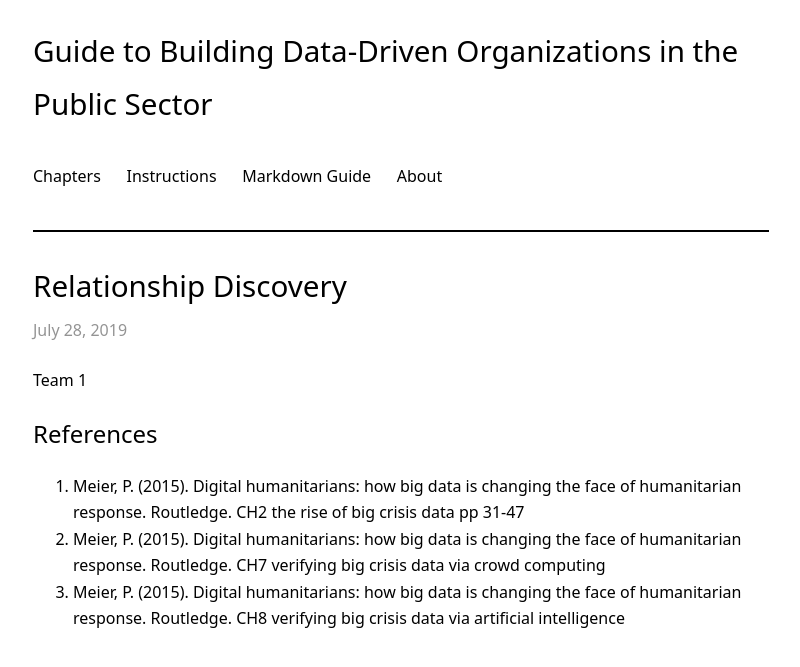
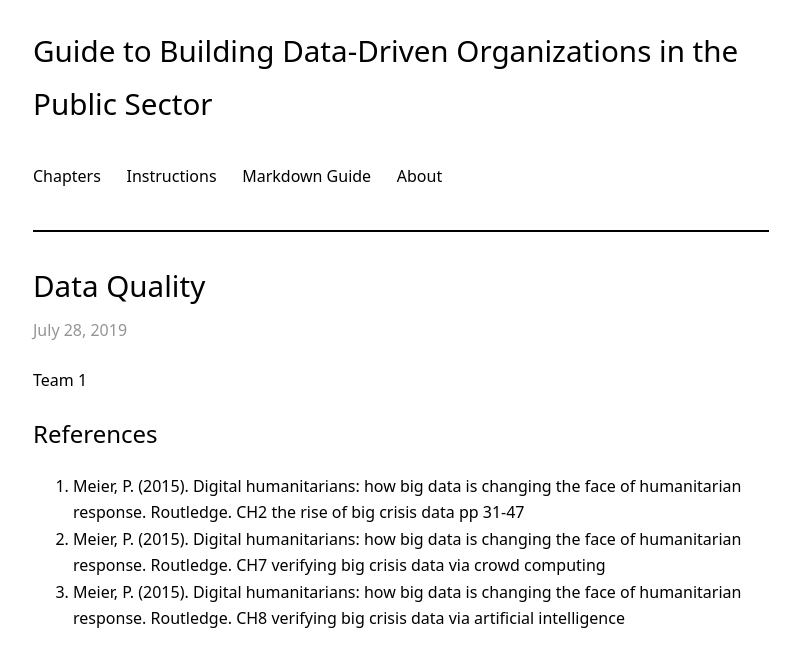
Before and after one commit to RandyWilkinsASU/ddm-textbook-summer-2019, a Jekyll site: the page built from _posts/2019-07-28-ch11-data-quality.md, in a window 1280 px wide. Shown: the top 667 px of the page, without its empty margins (239-1039 px from the left). Built offline with Jekyll 4.4.1, drawn with Linux system fonts in a browser that asks for light colours; our own code applies the rules of GitHub Pages for plain Markdown files.

Commit message:
Update 2019-07-28-ch11-data-quality.md

```diff
--- a/_posts/2019-07-28-ch11-data-quality.md
+++ b/_posts/2019-07-28-ch11-data-quality.md
@@ -1,5 +1,5 @@
 ---
-title: "Relationship Discovery"
+title: "Data Quality"
 ---
 
 Team 1
```
